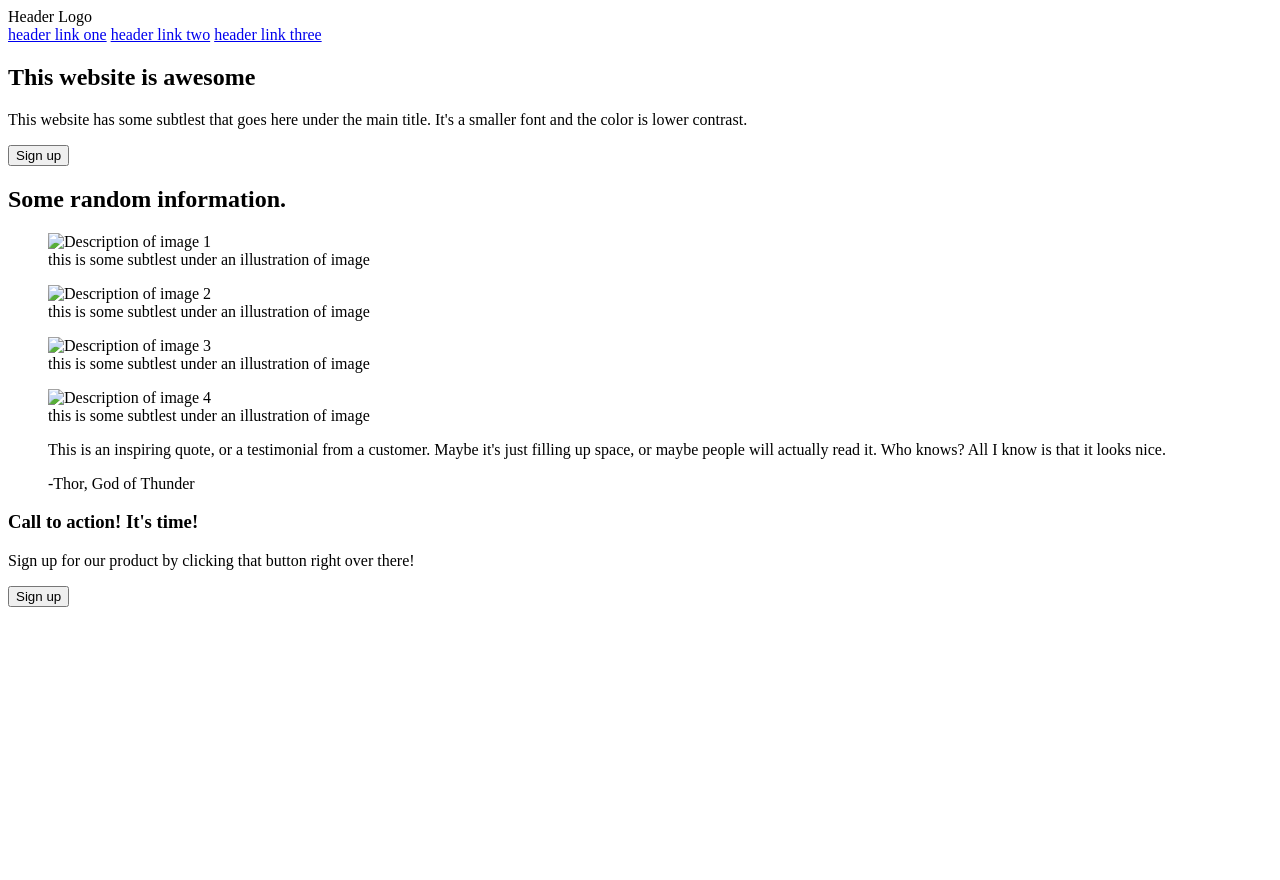
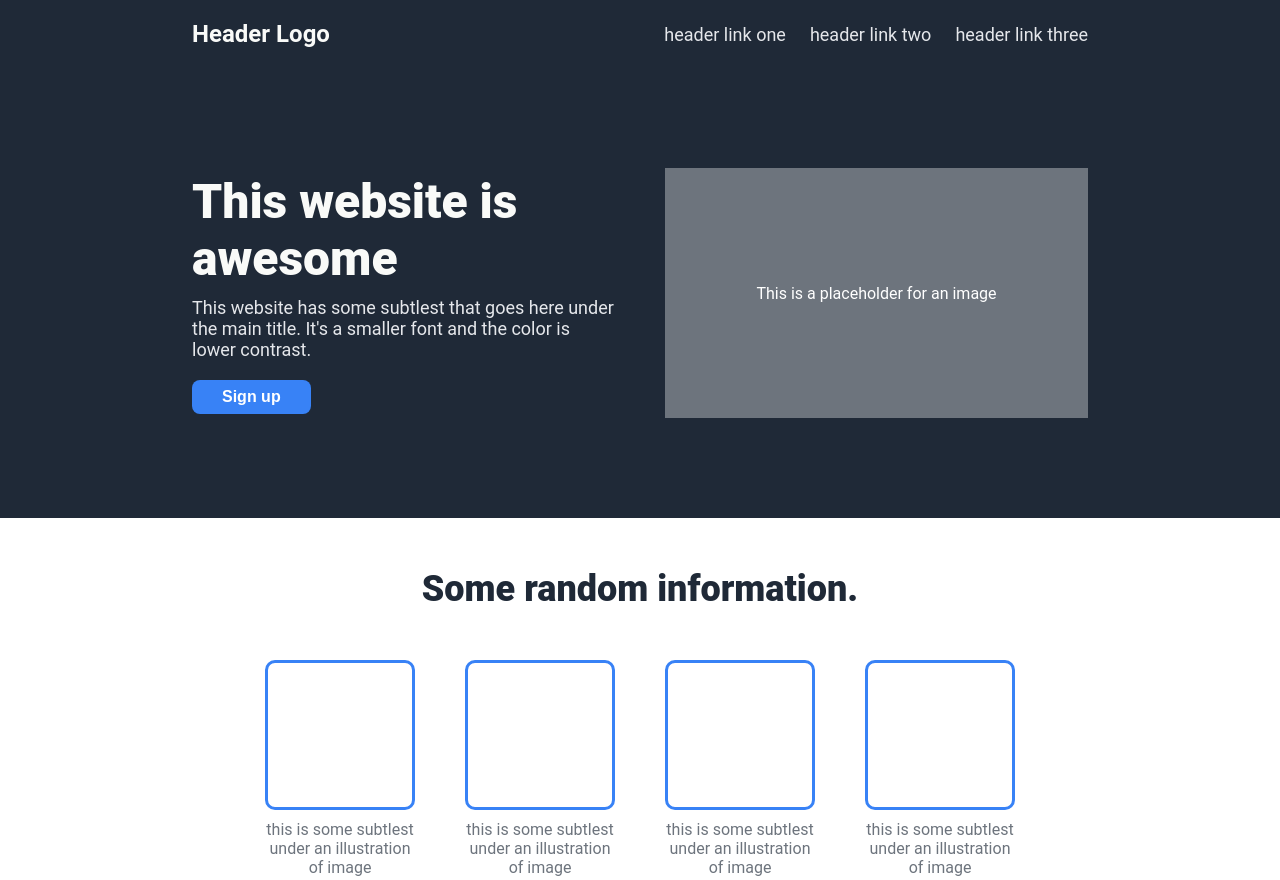
Before and after one commit to VaheMinasian/landing-page, a plain HTML site: page index.html in a window 1280 px wide. Shown: the top 880 px of the page. Before the commit the page ends 800 px from the top, so only its background shows below. Drawn offline with Linux system fonts and the light colour scheme.

Commit message:
complete html & add CSS

```diff
--- a/index.html
+++ b/index.html
@@ -4,6 +4,7 @@
     <meta charset="UTF-8">
     <meta name="viewport" content="width=device-width, initial-scale=1.0">
     <title>Landing Page</title>
+    <link rel="stylesheet" href="styles.css">
 </head>
 <body>
     <header id="header">
@@ -23,7 +24,7 @@
             <button>Sign up</button>
         </div>
         <div class="awesome-image">
-            <!-- Image placeholder would go here -->
+            <p>This is a placeholder for an image</p>
         </div>
     </section>
 
@@ -32,25 +33,25 @@
         <div class="cards">
               <!-- Card 1 -->
     <figure class="card">
-        <img src="placeholder.jpg" alt="Description of image 1">
+        <div class="image-placeholder"></div>
         <figcaption>this is some subtlest under an illustration of image</figcaption>
       </figure>
 
       <!-- Card 2 -->
       <figure class="card">
-        <img src="placeholder.jpg" alt="Description of image 2">
+        <div class="image-placeholder"></div>
         <figcaption>this is some subtlest under an illustration of image</figcaption>
       </figure>
 
         <!-- Card 3 -->
     <figure class="card">
-        <img src="placeholder.jpg" alt="Description of image 3">
+        <div class="image-placeholder"></div>
         <figcaption>this is some subtlest under an illustration of image</figcaption>
       </figure>
 
       <!-- Card 4 -->
       <figure class="card">
-        <img src="placeholder.jpg" alt="Description of image 4">
+        <div class="image-placeholder"></div>
         <figcaption>this is some subtlest under an illustration of image</figcaption>
       </figure>
         </div>
--- /dev/null
+++ b/styles.css
@@ -0,0 +1,176 @@
+/* styles.css */
+
+/* Reset and base styles */
+* {
+    margin: 0;
+    padding: 0;
+    box-sizing: border-box;
+}
+body {
+    font-family: 'Roboto', Tahoma, Geneva, Verdana, sans-serif;
+}
+
+/* Header styles */
+#header {
+    background-color: #1F2937;
+    color: white;
+    padding: 20px 15%;
+    display: flex;
+    justify-content: space-between;
+    align-items: center;
+}
+
+.logo {
+    font-size: 24px;
+    font-weight: bold;
+    color: #F9FAF8;
+}
+
+.header-links {
+    display: flex;
+    gap: 24px;
+}
+
+.header-links a {
+    color: #E5E7EB;
+    text-decoration: none;
+    font-size: 18px;
+}
+
+/* Awesome section */
+.awesome {
+    background-color: #1F2937;
+    padding: 100px 15%;
+    display: flex;
+    gap: 50px;
+    align-items: center;
+}
+
+.awesome-text {
+    flex: 1;
+}
+
+.awesome-text h1 {
+    font-size: 48px;
+    font-weight: 900;
+    color: #F9FAF8;
+    margin-bottom: 10px;
+}
+
+.awesome-text p {
+    font-size: 18px;
+    color: #E5E7EB;
+    margin-bottom: 20px;
+}
+
+.awesome-text button {
+    background-color: #3882F6;
+    color: white;
+    border: none;
+    padding: 8px 30px;
+    border-radius: 8px;
+    font-weight: bold;
+    font-size: 16px;
+    cursor: pointer;
+}
+
+.awesome-image {
+    flex: 1;
+    background-color: #6d747d;
+    height: 250px;
+    display: flex;
+    justify-content: center;
+    align-items: center;
+    color: white;
+}
+
+/* Info section */
+.info-section {
+    padding: 50px 15%;
+    text-align: center;
+}
+
+.info-section h2 {
+    font-size: 36px;
+    font-weight: 900;
+    color: #1F2937;
+    margin-bottom: 50px;
+}
+
+.cards {
+    display: flex;
+    justify-content: center;
+    gap: 50px;
+    /*flex-wrap: wrap;*/
+}
+
+.card {
+    width: 150px;
+    text-align: center;
+}
+
+.image-placeholder {
+    width: 150px;
+    height: 150px;
+    border: 3px solid #3882F6;
+    border-radius: 10px;
+    margin-bottom: 10px;
+    background-color: white;
+}
+
+.card figcaption {
+    color: #6d747d;
+}
+
+/* Quote section */
+.quote-section {
+    background-color: #E5E7EB;
+    padding: 100px 15%;
+}
+
+blockquote {
+    font-size: 36px;
+    font-weight: 300;
+    font-style: italic;
+    color: #1F2937;
+}
+
+blockquote footer {
+    font-size: 24px;
+    font-weight: bold;
+    text-align: right;
+}
+
+/* Footer CTA */
+footer {
+    padding: 100px 15%;
+}
+
+.cta-box {
+    background-color: #3882F6;
+    border-radius: 8px;
+    padding: 50px 100px;
+    display: flex;
+    justify-content: space-between;
+    align-items: center;
+}
+
+.cta-text {
+    color: white;
+}
+
+.cta-text h3 {
+    font-size: 24px;
+    margin-bottom: 5px;
+}
+
+.cta-button {
+    background-color: transparent;
+    color: white;
+    border: 2px solid white;
+    padding: 8px 30px;
+    border-radius: 8px;
+    font-weight: bold;
+    font-size: 16px;
+    cursor: pointer;
+}
```
